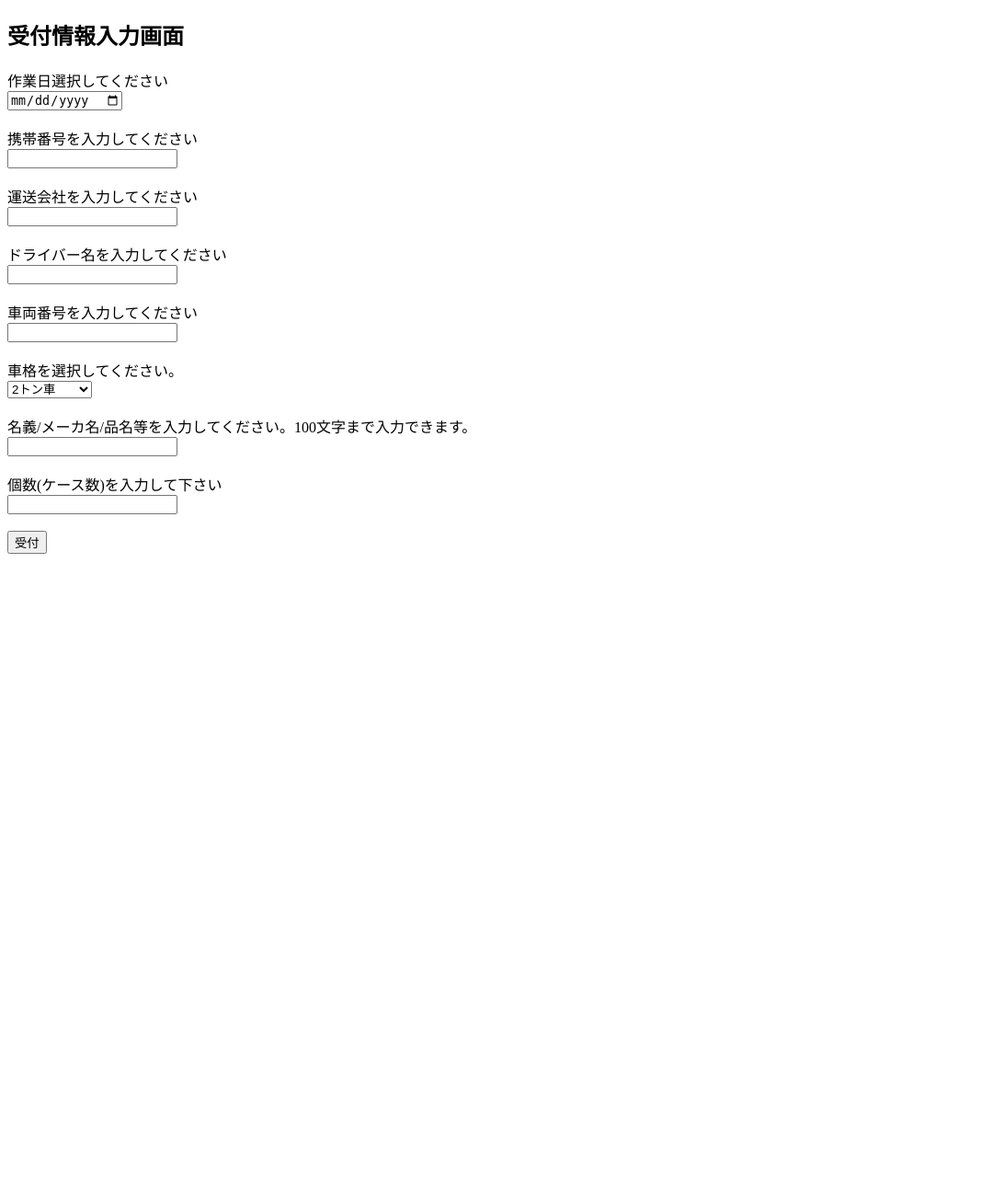
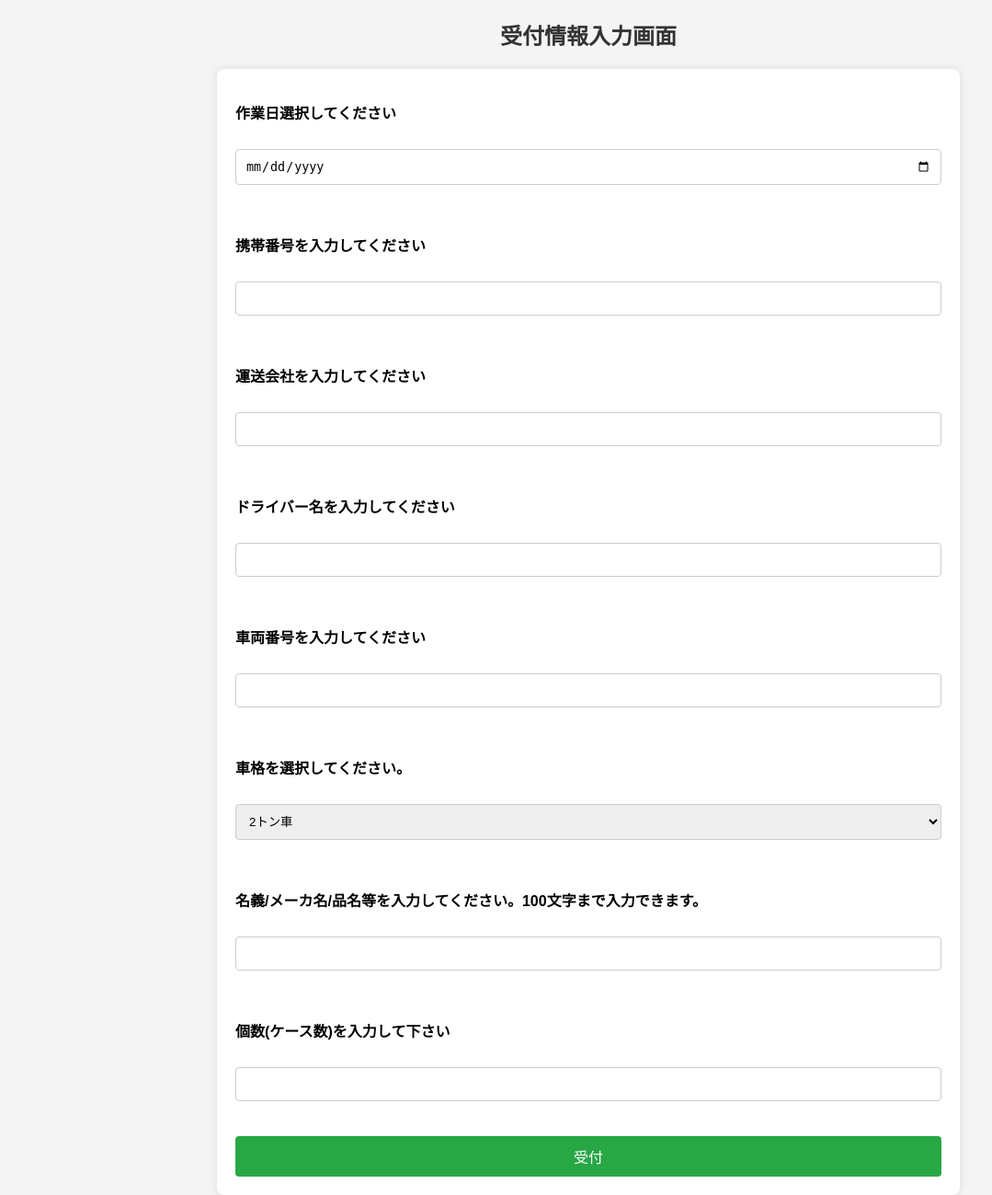
Before and after one commit to IH4C-Logistics/Monitor, a PHP site: page /program/reserve_no.php in a window 1280 px wide. Shown: the whole page at 92% size, without its empty margins (0-1079 px from the left). Before the commit the page ends 602 px from the top, so only its background shows below. Run offline with PHP 8.4, Linux system fonts and the light colour scheme.

Commit message:
デザイン変更

```diff
--- a/public/css/reserve_no.css
+++ b/public/css/reserve_no.css
@@ -8,8 +8,8 @@
   width: 100%;
   height: 100%;
   overflow: auto;
-    background-color: rgb(0,0,0);
-    background-color: rgba(0,0,0,0.4);
+  background-color: rgb(0, 0, 0);
+  background-color: rgba(0, 0, 0, 0.4);
 }
 .modal-content {
   background-color: #fefefe;
@@ -30,3 +30,114 @@
   text-decoration: none;
   cursor: pointer;
 }
+
+/* reserve_no.css */
+
+/* General Styles */
+body {
+  font-family: Arial, sans-serif;
+  margin: 0;
+  padding: 0;
+  background-color: #f4f4f4;
+}
+
+h2 {
+  text-align: center;
+  color: #333;
+}
+
+/* Form Styles */
+form {
+  width: 60%;
+  margin: 0 auto;
+  padding: 20px;
+  background: #fff;
+  box-shadow: 0 0 10px rgba(0, 0, 0, 0.1);
+  border-radius: 8px;
+}
+
+label {
+  display: block;
+  margin: 15px 0 5px;
+  font-weight: bold;
+}
+
+input[type="text"],
+input[type="date"],
+select {
+  width: 100%;
+  padding: 10px;
+  margin: 5px 0 20px;
+  border: 1px solid #ccc;
+  border-radius: 4px;
+  box-sizing: border-box;
+}
+
+input[type="button"] {
+  width: 100%;
+  background-color: #28a745;
+  color: white;
+  padding: 10px;
+  border: none;
+  border-radius: 4px;
+  cursor: pointer;
+  font-size: 16px;
+}
+
+input[type="button"]:hover {
+  background-color: #218838;
+}
+
+/* Modal Styles */
+.modal {
+  display: none;
+  position: fixed;
+  z-index: 1;
+  left: 0;
+  top: 0;
+  width: 100%;
+  height: 100%;
+  overflow: auto;
+  background-color: rgb(0, 0, 0);
+  background-color: rgba(0, 0, 0, 0.4);
+  padding-top: 60px;
+}
+
+.modal-content {
+  background-color: #fefefe;
+  margin: 5% auto;
+  padding: 20px;
+  border: 1px solid #888;
+  width: 80%;
+  border-radius: 8px;
+  box-shadow: 0 5px 15px rgba(0, 0, 0, 0.3);
+}
+
+.close {
+  color: #aaa;
+  float: right;
+  font-size: 28px;
+  font-weight: bold;
+}
+
+.close:hover,
+.close:focus {
+  color: black;
+  text-decoration: none;
+  cursor: pointer;
+}
+
+button {
+  background-color: #007bff;
+  color: white;
+  padding: 10px 20px;
+  border: none;
+  border-radius: 4px;
+  cursor: pointer;
+  font-size: 16px;
+  margin-top: 20px;
+}
+
+button:hover {
+  background-color: #0056b3;
+}
--- a/public/reserve_no.php
+++ b/public/reserve_no.php
@@ -113,7 +113,7 @@
             var case_num = document.getElementById('case').value;
 
             // データの送信
-            fetch('/Monitor/public/db/reserve_no_db.php', {
+            fetch('/program/LOGISTICS/Monitor/public/db/reserve_no_db.php', {
                 method: 'POST',
                 headers: {
                     'Content-Type': 'application/x-www-form-urlencoded',
@@ -155,7 +155,7 @@
 
         // 「遷移する」ボタンのクリックイベント
         document.getElementById('navigateButton').onclick = function() {
-            window.location.href = 'http://localhost/Monitor/public'; // 遷移するURLを指定する
+            window.location.href = 'http://localhost/program/LOGISTICS/Monitor/public'; // 遷移するURLを指定する
         }
 
         // モーダル外をクリックした場合にモーダルを閉じる処理
--- a/public/reserved.php
+++ b/public/reserved.php
@@ -11,13 +11,14 @@
     </head>
 <body>
 
+<div class="containar">
     <div>
-    <h2>予約済受付画面</h2>
         <form method="post" action="">
             <label for="r_num">予約番号を入力してください。</label>
             <input type="text" id="r_num" name="r_num" required>
             <button type="submit">送信</button>
         </form>
+    </div>
 </div>
 
 <?php
@@ -25,7 +26,7 @@
         $r_num = htmlspecialchars($_POST['r_num']);
 
         // reserveddb.phpを読み込み、データベースから情報を取得する
-        $url = 'http://localhost/Monitor/public/db/reserveddb.php'; // reserveddb.phpのURL
+        $url = 'http://localhost/program/LOGISTICS/Monitor/public/db/reserveddb.php'; // reserveddb.phpのURL
         $data = array('r_num' => $r_num);
 
         // cURLセッションの初期化
```
Also changed, not shown: public/css/reserved.css (+94 -11 lines). Lines whose indentation alone changed are shown as unchanged.
